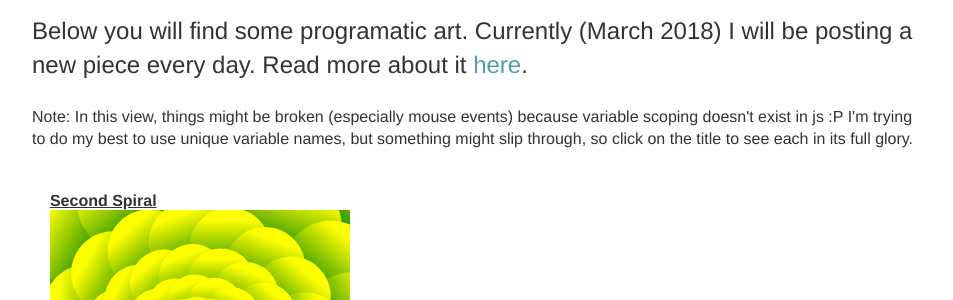
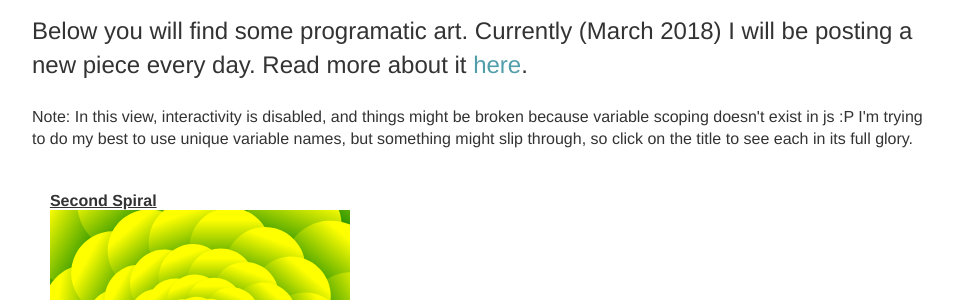
Before and after one commit to labseven/labseven.github.io, a Jekyll site: the page built from art/index.html, in a window 1280 px wide. Shown: the part 183-483 px from the top of the page, without its empty margins (160-1113 px from the left). Built offline with Jekyll 4.4.1, drawn with Linux system fonts in a browser that asks for light colours.

Commit message:
Added text about interactivity disabled.

```diff
--- a/art/index.html
+++ b/art/index.html
@@ -10,7 +10,7 @@ title: Art
 <p>
 Below you will find some programatic art. Currently (March 2018) I will be posting a new piece every day.
 Read more about it <a href="/blog/20180101/Programmatic-Design">here</a>.
-<p class="subtext">Note: In this view, things might be broken (especially mouse events) because variable scoping doesn't exist in js :P
+<p class="subtext">Note: In this view, interactivity is disabled, and things might be broken because variable scoping doesn't exist in js :P
 I'm trying to do my best to use unique variable names, but something might slip through, so click on the title to see each in its full glory.
 </p>
 </p>
```
